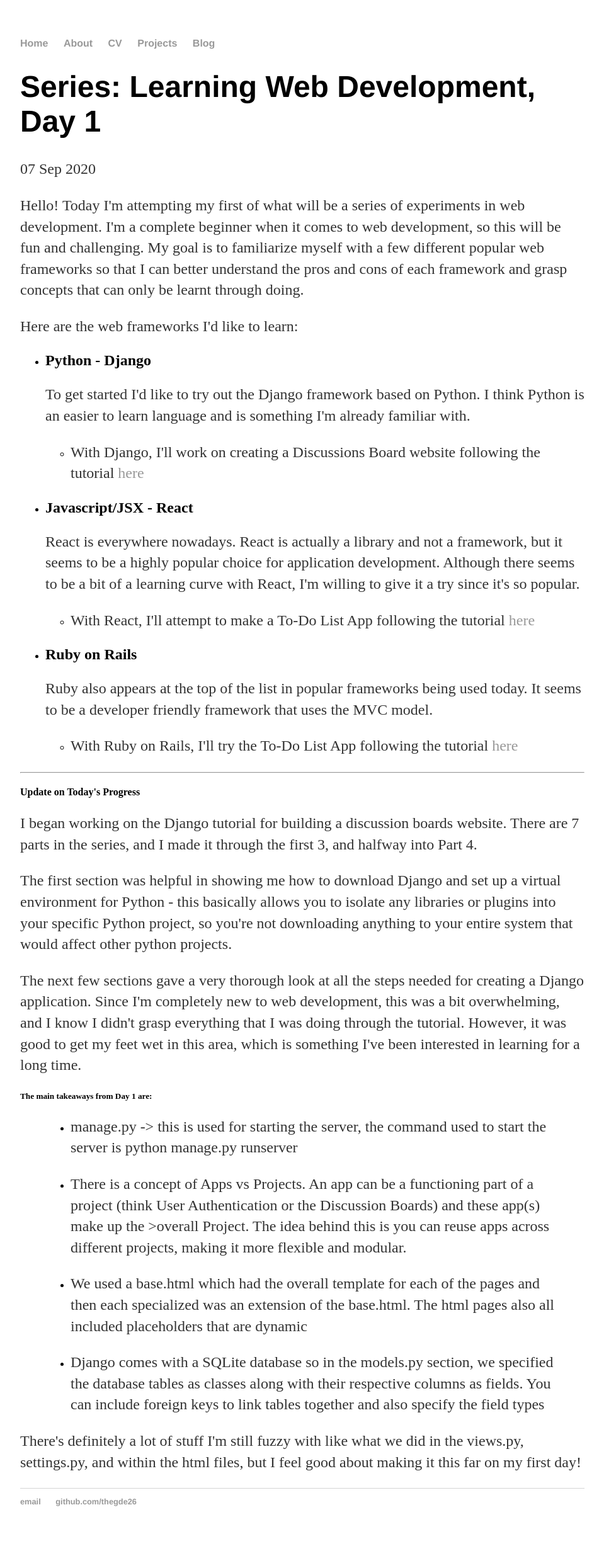
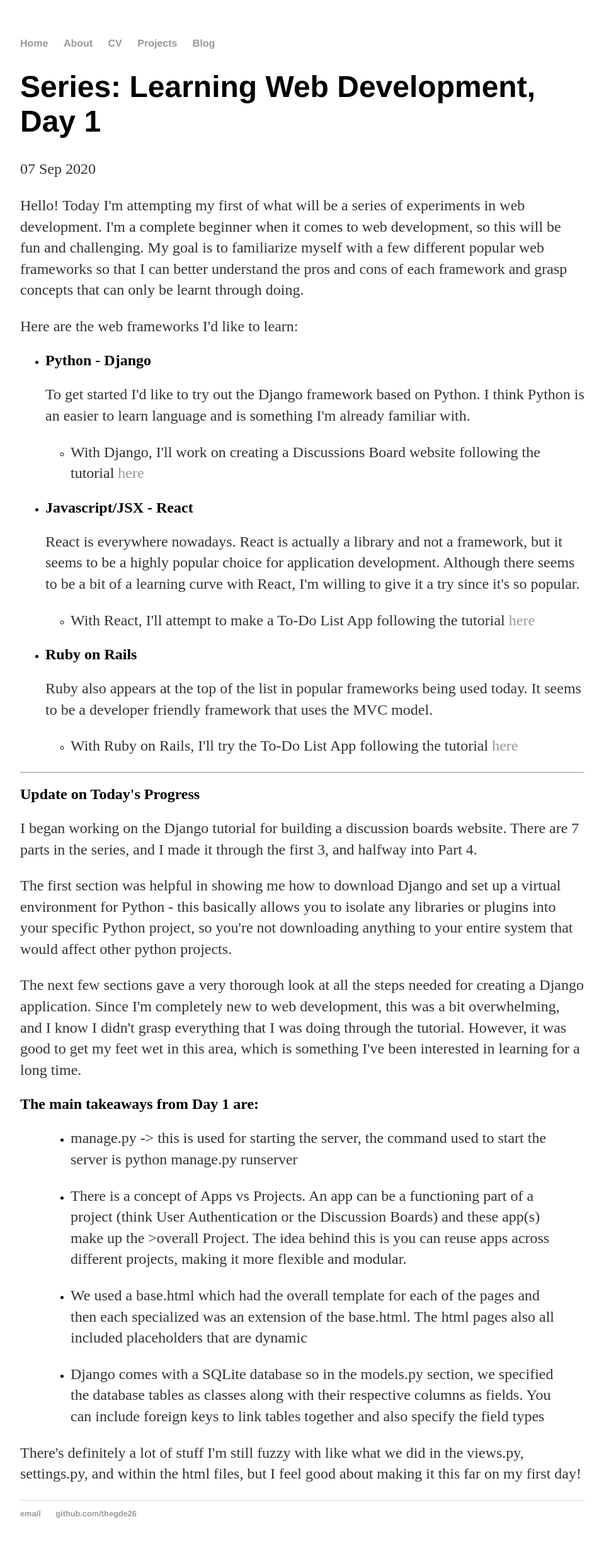
Before and after one commit to thegde26/thegde26.github.io, a Jekyll site: the page built from _posts/2020-09-07-Learning-webDev-Series-Part1.md, in a window 1280 px wide. Shown: the whole page at 63% size, without its empty margins (160-1119 px from the left). Built offline with Jekyll 4.4.1, drawn with Linux system fonts in a browser that asks for light colours.

```diff
--- a/_posts/2020-09-07-Learning-webDev-Series-Part1.md
+++ b/_posts/2020-09-07-Learning-webDev-Series-Part1.md
@@ -35,7 +35,7 @@ Here are the web frameworks I'd like to learn:
 </li>
 </ul>
 <hr />
-<h4>Update on Today's Progress</h4>
+<h2>Update on Today's Progress</h2>
 <p>
 I began working on the Django tutorial for building a discussion boards website. There are 7 parts in the series, and I made it through the first 3, and halfway into Part 4.
 </p>
@@ -46,7 +46,7 @@ The first section was helpful in showing me how to download Django and set up a
 The next few sections gave a very thorough look at all the steps needed for creating a Django application. Since I'm completely new to web development, this was a bit overwhelming, and I know I didn't grasp everything that I was doing through the tutorial. However, it was good to get my feet wet in this area, which is something I've been interested in learning for a long time.
 </p>
 
-<h5>The main takeaways from Day 1 are:</h5>
+<h2>The main takeaways from Day 1 are:</h2>
 <blockquote>
      <ul>
           <li><p> manage.py -> this is used for starting the server, the command used to start the server is python manage.py runserver </p></li>
```
